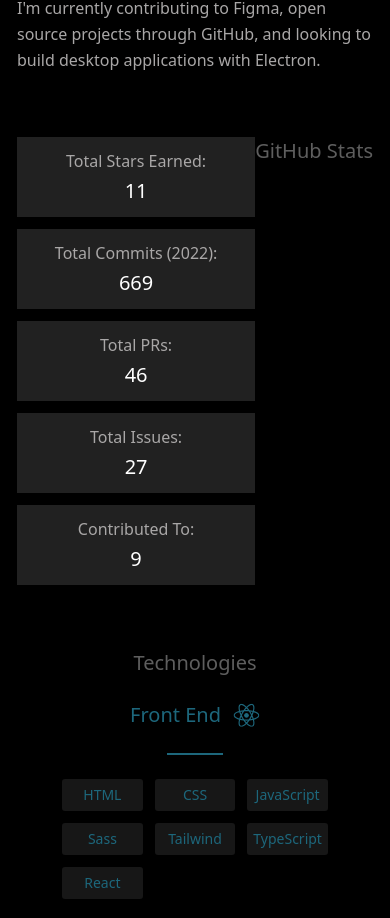
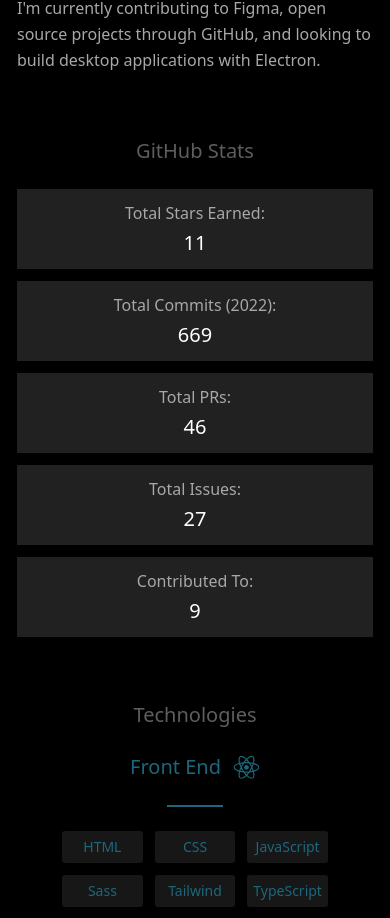
Before and after one commit to dominik-ilja/portfolio, a Next.js app: page / in a window 390 px wide. Shown: the part 3933-4851 px from the top of the page. Built offline with nearby package versions, Linux system fonts and the light colour scheme.

Commit message:
bug: Fix title layout in GitHubStats component

```diff
--- a/components/Pages/Home/About/GitHubStats/GitHubStats.tsx
+++ b/components/Pages/Home/About/GitHubStats/GitHubStats.tsx
@@ -7,7 +7,7 @@
 };
 
 const GitHubStats = ({ className, ...props }: Props) => {
-  const classes = twMerge(className, "flex flex-row-reverse");
+  const classes = twMerge(className, "flex flex-col lg:flex-row-reverse");
 
   return (
     <div className={classes}>
```
